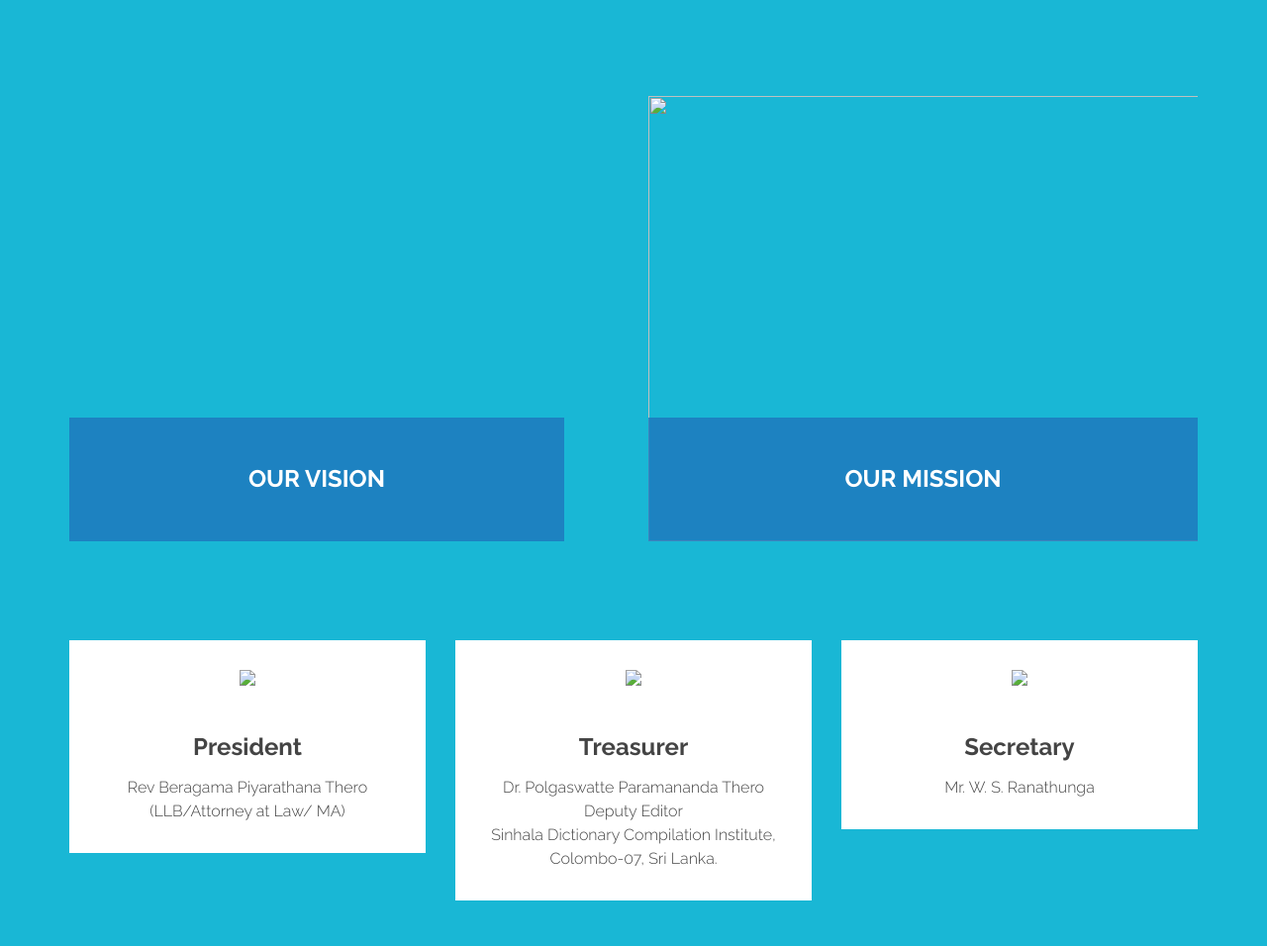
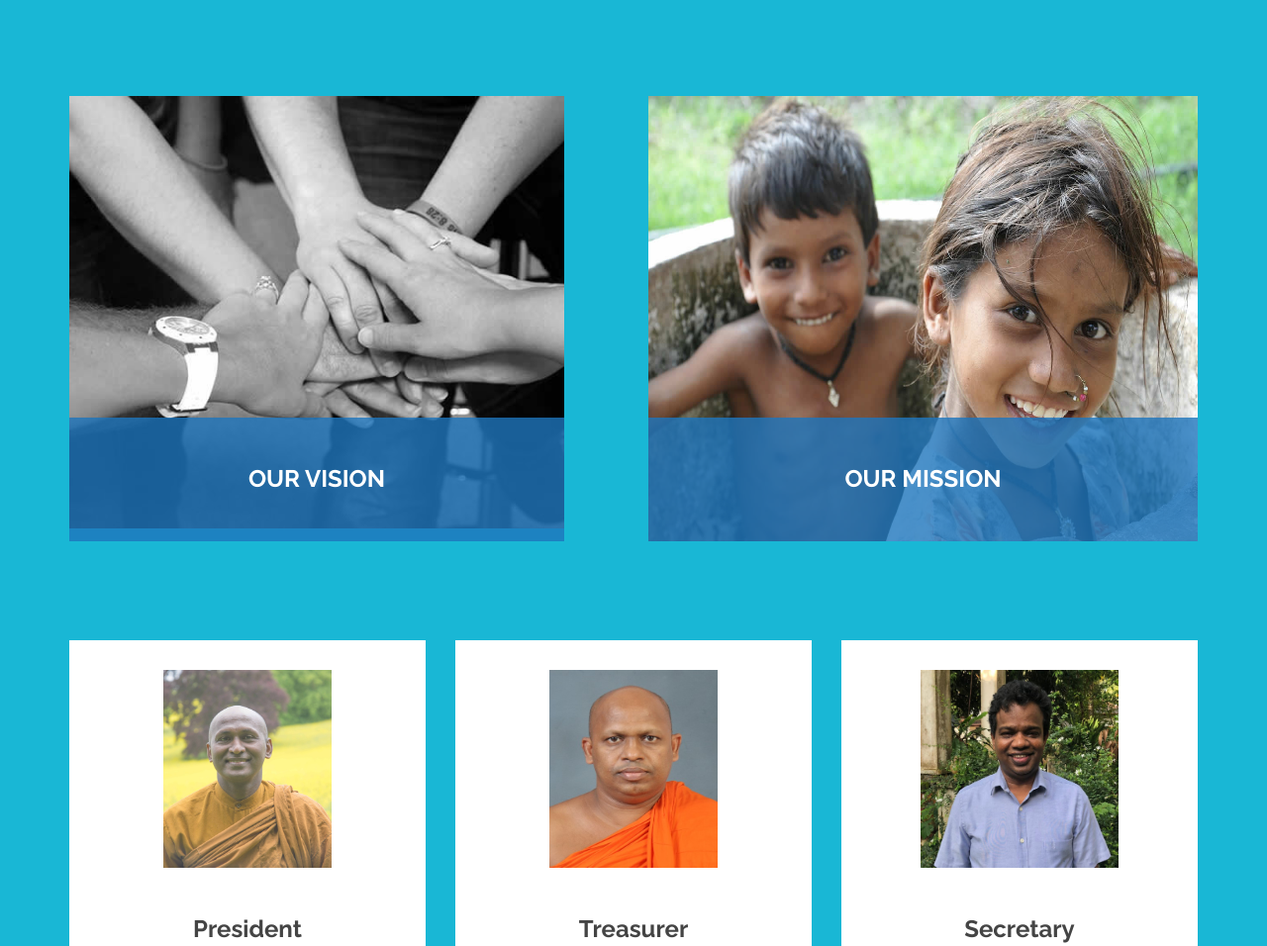
Before and after one commit to nethmi1234/AbhayaWelfareFoundation, a plain HTML site: page Abaya-welfare/index.html in a window 1280 px wide. Shown: the part 1514-2470 px from the top of the page at 99% size. Drawn offline with Linux system fonts and the light colour scheme.

Commit message:
Update index.html

```diff
--- a/Abaya-welfare/index.html
+++ b/Abaya-welfare/index.html
@@ -7,7 +7,7 @@
 	<meta name="description" content="">
 	<meta name="author" content="">
 	<title>ABHAYA WELFARE </title>
-	<link rel = "icon" href="assets/image/logo.jpg" type="image/x-icon">
+	<link rel = "icon" href="assets/img/logo.jpg" type="image/x-icon">
 
 	<!-- Styles -->
 	<link rel='stylesheet' href='assets/css/bootstrap.min.css'>
@@ -31,7 +31,7 @@
 
 <body>
 <!-- Begin Hero Bg -->
-<div id="parallax" style="background-image: url('assets/image/img1.jpg'); height: 100%;">
+<div id="parallax" style="background-image: url('assets/img/img1.jpg'); height: 100%;">
 </div>
 <!-- End Hero Bg
 	================================================== -->
@@ -52,7 +52,7 @@
 		<!-- Your Logo -->
 
 		<div style="float: left; width: 50px; height: 50px; margin-top: 15px; margin-right: 20px;">
-			<img src="assets/image/logo.jpg" alt="" width="100%">
+			<img src="assets/img/logo.jpg" alt="" width="100%">
 		</div>
 
 		<a href="#hero" class="navbar-brand">ABHAYA WELFARE FOUNDATION</span></a>
@@ -76,7 +76,7 @@
 <!-- Intro / Home
 	================================================================================================ -->
 
-<section id="hero" class="section" style="background-image: url('assets/image/img2.jpeg');">
+<section id="hero" class="section" style="background-image: url('assets/img/img2.jpeg');">
 	<div class="container">
 		<div class="row">
 			<div class="col-md-5">
@@ -146,7 +146,7 @@
 					<div class="row">
 						<div class="col-md-6">
 							<div class="reasons-col animate-onscroll fadeIn" style="width: 500px; height: 450px;">
-								<img src="assets/image/vision.jpg" alt="">
+								<img src="assets/img/vision.jpg" alt="">
 								<div class="reasons-titles">
 									<br>
 									<h3 class="reasons-title">Our Vision</h3>
@@ -163,7 +163,7 @@
 
 						<div class="col-md-6">
 							<div class="reasons-col animate-onscroll fadeIn" >
-								<img src="assets/image/mission.jpg" alt="" style="width: 560px; height: 450px;">
+								<img src="assets/img/mission.jpg" alt="" style="width: 560px; height: 450px;">
 								<div class="reasons-titles">
 									<br>
 									<h3 class="reasons-title">Our Mission</h3>
@@ -196,7 +196,7 @@
 				<div class="service-box wow flipInY" data-wow-duration="1.5s" data-wow-delay="0.2s">
 
 					<div class="image">
-						<img src="assets/image/president.jpg" alt=" " style="width: 170px; height: 200px;">
+						<img src="assets/img/president.jpg" alt=" " style="width: 170px; height: 200px;">
 					</div>
 					<h3>President</h3>
 					<p>
@@ -211,7 +211,7 @@
 				<div class="service-box wow flipInY" data-wow-duration="1.5s" data-wow-delay="0.3s">
 
 					<div class="image">
-						<img src="assets/image/treasure.jpg" alt=" " style="width: 170px; height: 200px;">
+						<img src="assets/img/treasure.jpg" alt=" " style="width: 170px; height: 200px;">
 					</div>
 					<h3>Treasurer</h3>
 					<p>
@@ -227,7 +227,7 @@
 				<div class="service-box wow flipInY" data-wow-duration="1.5s" data-wow-delay="0.4s">
 
 					<div class="image">
-						<img src="assets/image/secretary.jpeg" alt=" " style="width: 200px; height: 200px;">
+						<img src="assets/img/secretary.jpeg" alt=" " style="width: 200px; height: 200px;">
 					</div>
 					<h3>Secretary</h3>
 					<p>
```
